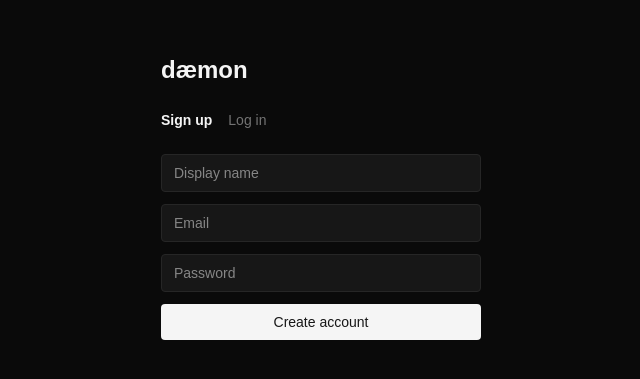
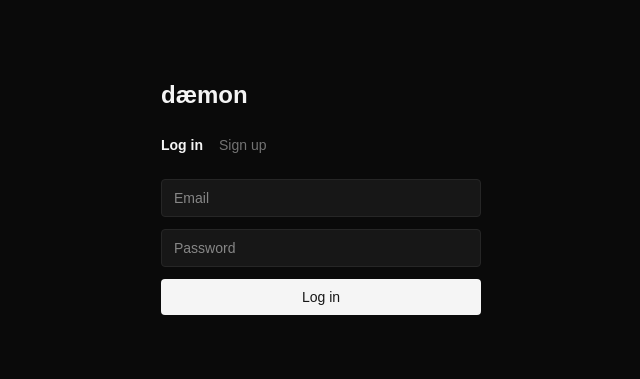
Before and after one commit to nanabrownsnr/daemon, a Next.js app in the folder app/: page /auth in a window 1280 px wide. Shown: the part 203-582 px from the top of the page, without its empty margins (319-959 px from the left). Built offline with nearby package versions, Linux system fonts and the light colour scheme; no server answers.

Commit message:
Update AuthPage to default to login mode and streamline button rendering

```diff
--- a/app/src/app/auth/page.tsx
+++ b/app/src/app/auth/page.tsx
@@ -5,7 +5,7 @@ import { useRouter } from "next/navigation";
 import { createClient } from "@/lib/supabase/client";
 
 export default function AuthPage() {
-  const [mode, setMode] = useState<"signup" | "login">("signup");
+  const [mode, setMode] = useState<"signup" | "login">("login");
   const [email, setEmail] = useState("");
   const [password, setPassword] = useState("");
   const [displayName, setDisplayName] = useState("");
@@ -49,18 +49,19 @@ export default function AuthPage() {
         <h1 className="text-2xl font-semibold">dæmon</h1>
 
         <div className="flex gap-4 text-sm">
+        <button
+            className={mode === "login" ? "font-semibold" : "text-neutral-500"}
+            onClick={() => setMode("login")}
+          >
+            Log in
+          </button>
           <button
             className={mode === "signup" ? "font-semibold" : "text-neutral-500"}
             onClick={() => setMode("signup")}
           >
             Sign up
           </button>
-          <button
-            className={mode === "login" ? "font-semibold" : "text-neutral-500"}
-            onClick={() => setMode("login")}
-          >
-            Log in
-          </button>
+
         </div>
 
         <form onSubmit={handleSubmit} className="space-y-3">
```
